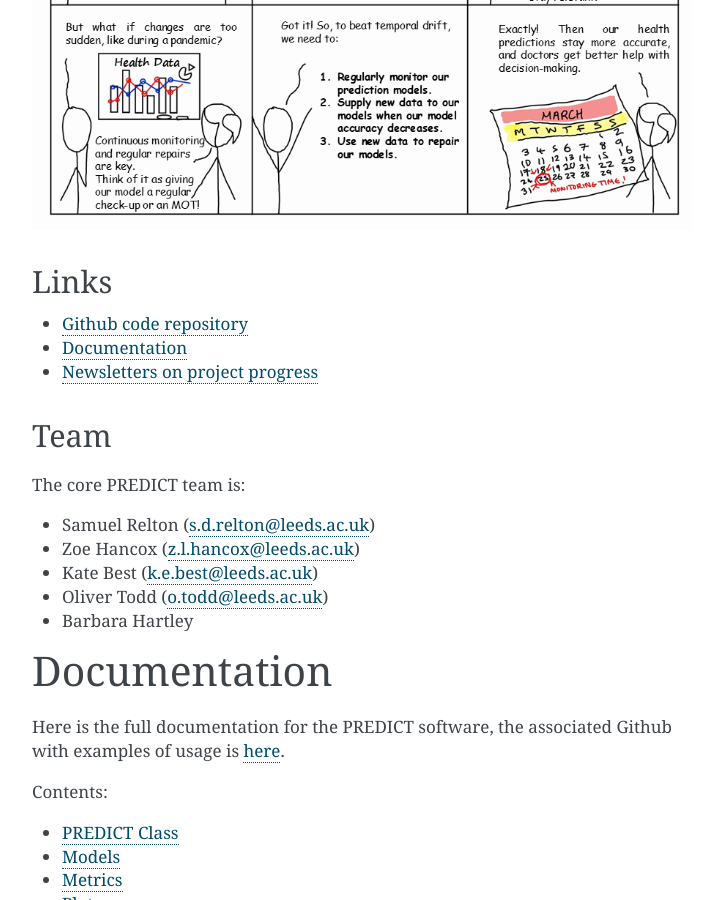
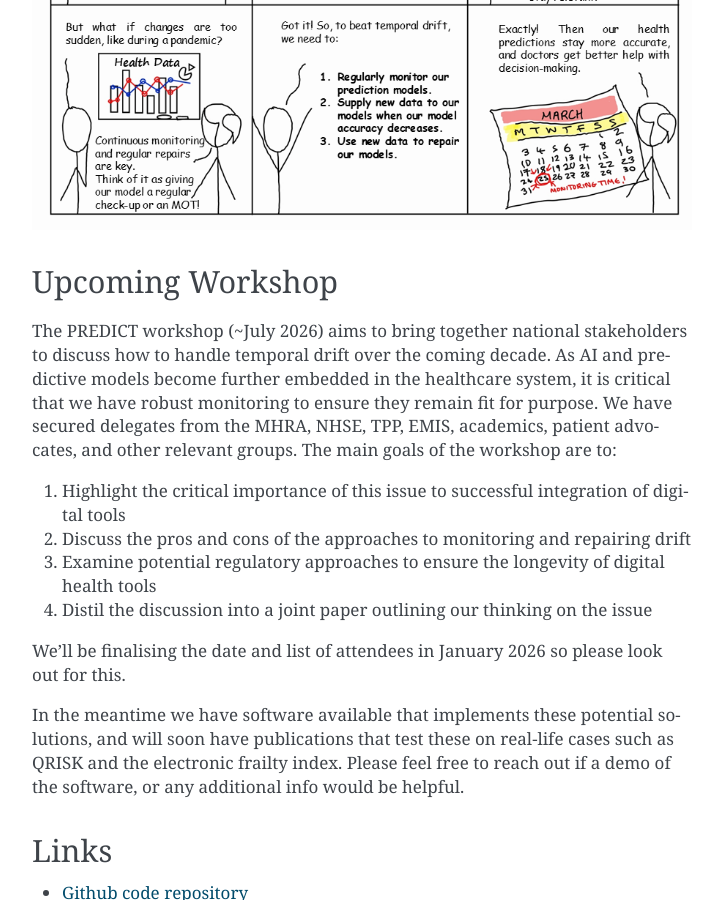
Before and after one commit to sdrelton/PREDICT, a Sphinx documentation site: the page built from docs/index.rst, in a window 1280 px wide and 900 px high, scrolled down 756 px. Shown: the whole window, without its empty margins (388-1108 px from the left). Built offline with Sphinx 7.4.7, drawn with Linux system fonts in a browser that asks for light colours.

Commit message:
Website updated to include details for 2026 workshop

```diff
--- a/docs/index.rst
+++ b/docs/index.rst
@@ -24,6 +24,25 @@ Dr Samuel Relton (s.d.relton@leeds.ac.uk)
    :align: center
    :alt: Comic strip showing the problem of temporal drift in clinical prediction models
 
+Upcoming Workshop
+-----
+The PREDICT workshop (~July 2026) aims to bring together national stakeholders to discuss how to
+handle temporal drift over the coming decade. As AI and predictive models become further embedded
+in the healthcare system, it is critical that we have robust monitoring to ensure they remain fit
+for purpose. We have secured delegates from the MHRA, NHSE, TPP, EMIS, academics, patient advocates,
+and other relevant groups. The main goals of the workshop are to:
+
+1. Highlight the critical importance of this issue to successful integration of digital tools
+2. Discuss the pros and cons of the approaches to monitoring and repairing drift
+3. Examine potential regulatory approaches to ensure the longevity of digital health tools
+4. Distil the discussion into a joint paper outlining our thinking on the issue
+
+We'll be finalising the date and list of attendees in January 2026 so please look out for this.
+
+In the meantime we have software available that implements these potential solutions, and will soon
+have publications that test these on real-life cases such as QRISK and the electronic frailty index.
+Please feel free to reach out if a demo of the software, or any additional info would be helpful.
+
 Links
 -----
 * `Github code repository`_
@@ -33,7 +52,7 @@ Links
 .. _Github code repository: https://github.com/sdrelton/PREDICT
 
 Team
-----
+-----
 The core PREDICT team is:
 
 * Samuel Relton (s.d.relton@leeds.ac.uk)
@@ -46,7 +65,7 @@ The core PREDICT team is:
 .. _documentation:
 
 Documentation
-=============
+-----
 Here is the full documentation for the PREDICT software,
 the associated Github with examples of usage is `here`_.
 
```
